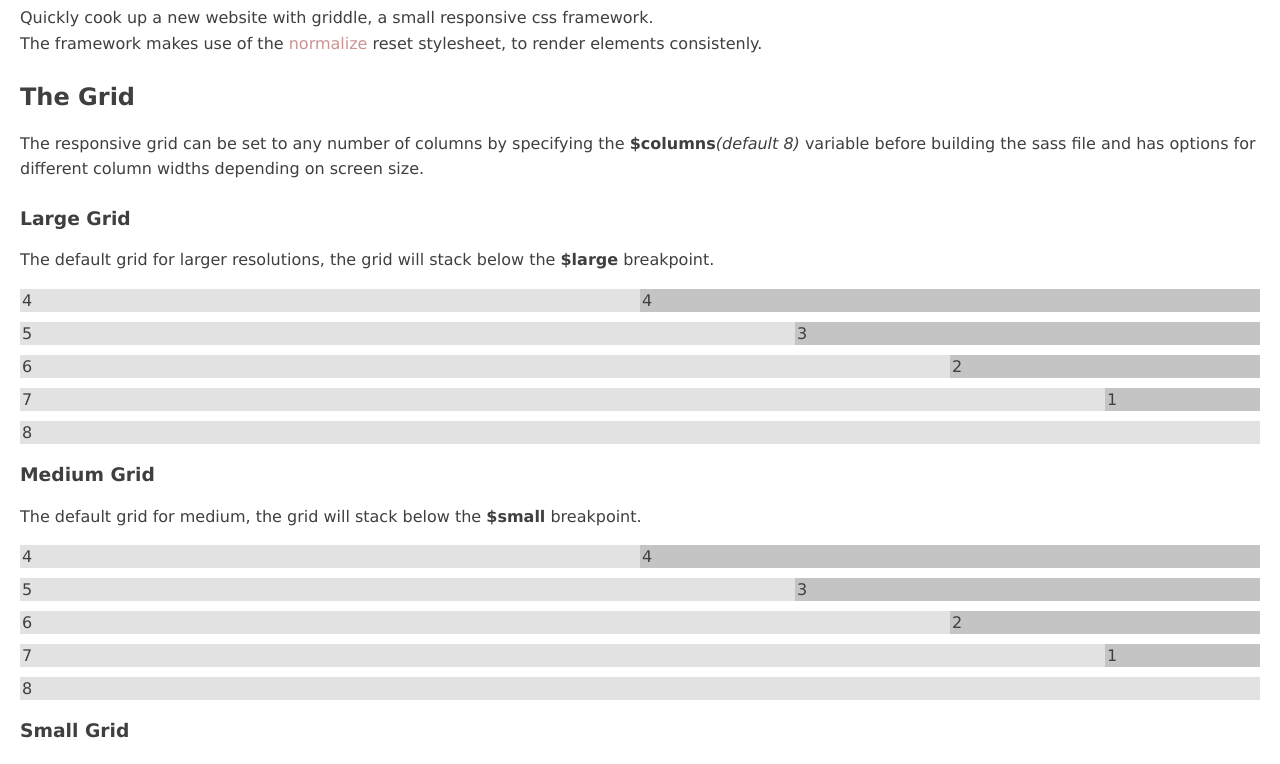
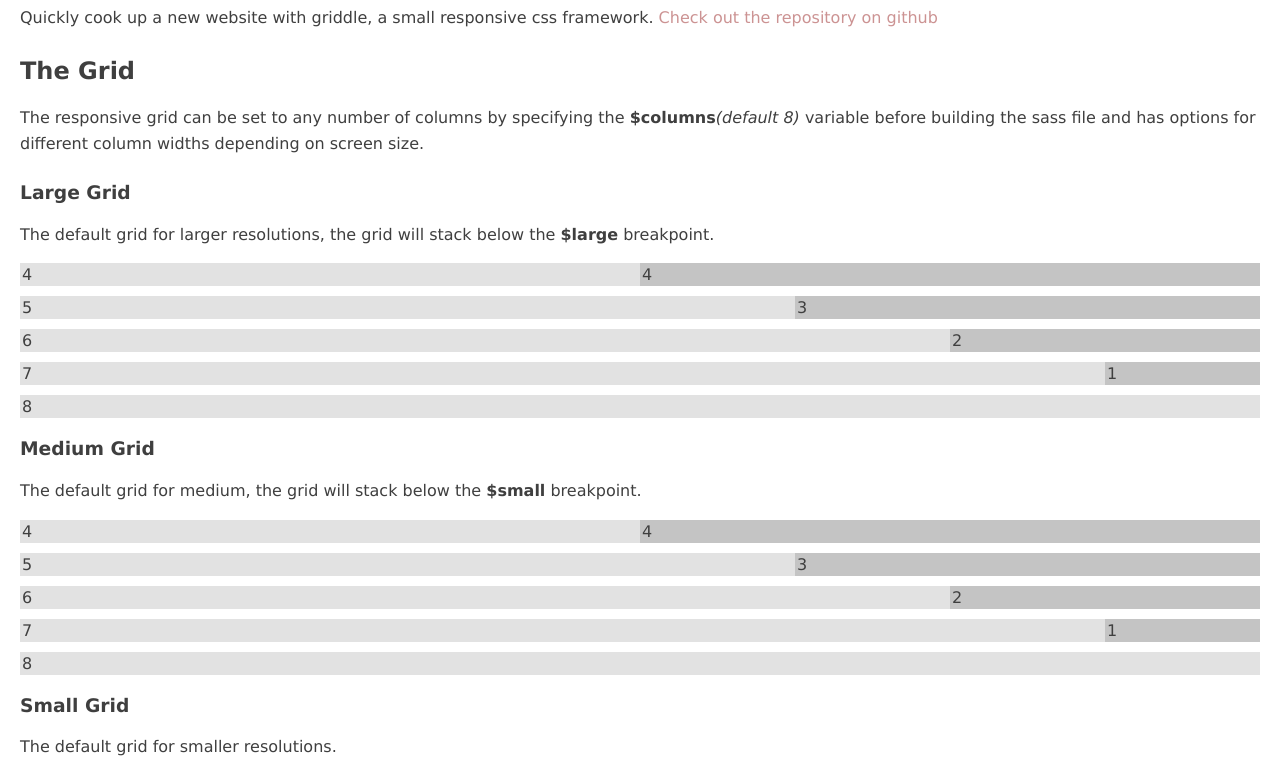
Before and after one commit to jackpopp/griddle, a website: page index.html in a window 1280 px wide. Shown: the part 64-828 px from the top of the page. Drawn offline with Linux system fonts and the light colour scheme.

Commit message:
Fixed href colour on hover, changed docs copy.

```diff
--- a/index.html
+++ b/index.html
@@ -14,8 +14,7 @@
 					<div class="col-8">
 						<h1>Griddle</h1>
 						<p>
-							Quickly cook up a new website with griddle, a small responsive css framework. <br>
-							The framework makes use of the <a href="http://necolas.github.io/normalize.css/">normalize</a> reset stylesheet, to render elements consistenly.
+							Quickly cook up a new website with griddle, a small responsive css framework. <a href="">Check out the repository on github</a>
 						</p>
 					</div>
 				</div>
--- a/src/css/griddle.sass
+++ b/src/css/griddle.sass
@@ -74,11 +74,11 @@ a
 	color: $mainColour
 	text-decoration: none
 	transition: color 500ms
+	&:visited
+		color: $mainColour
 	&:hover
 		color: darken($mainColour, 20%)
 		transition: color 500ms
-	&:visited
-		color: $mainColour
 
 input
 	padding: 5px
```
Also changed, not shown: docs/css/griddle.css, 1 other file.
